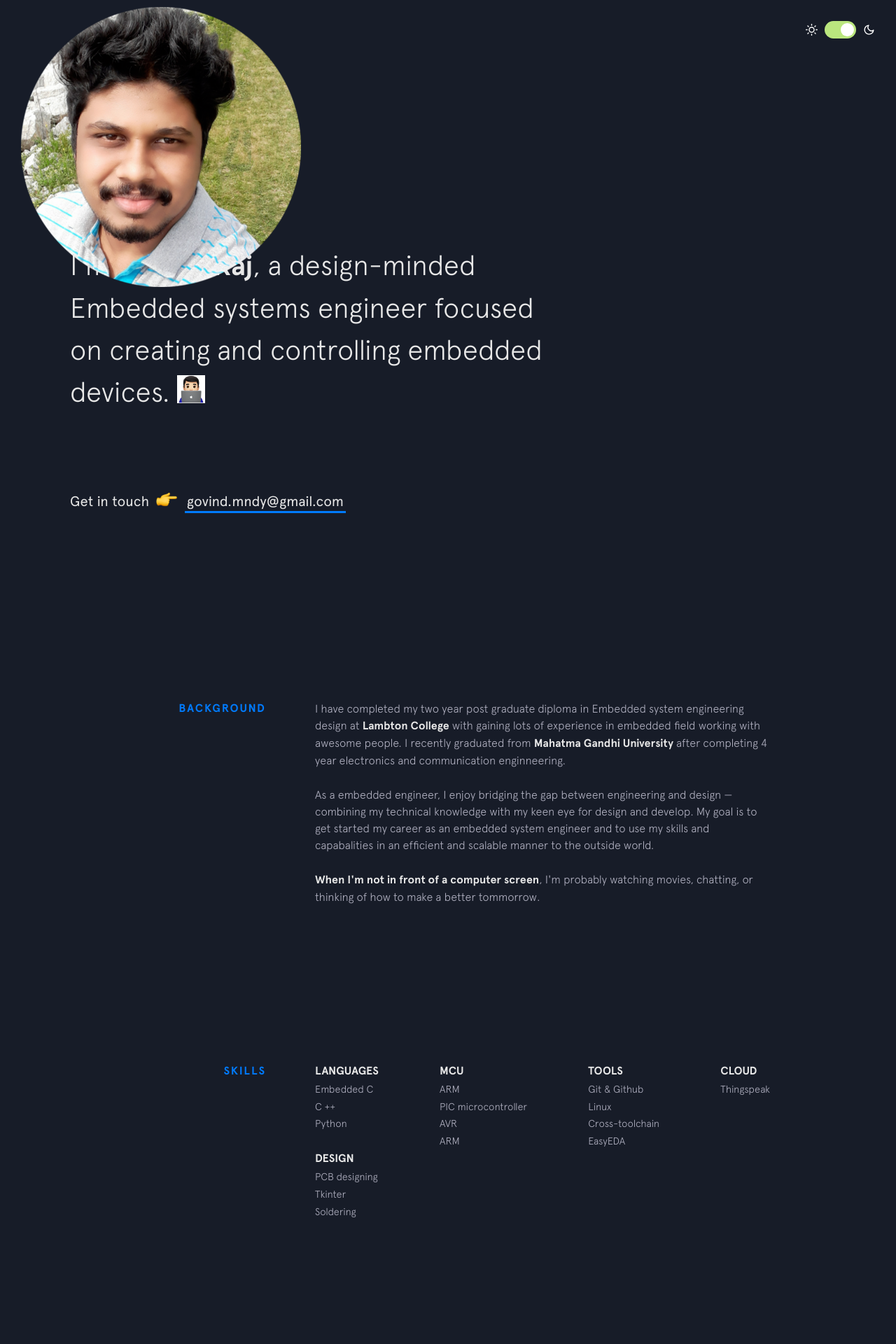
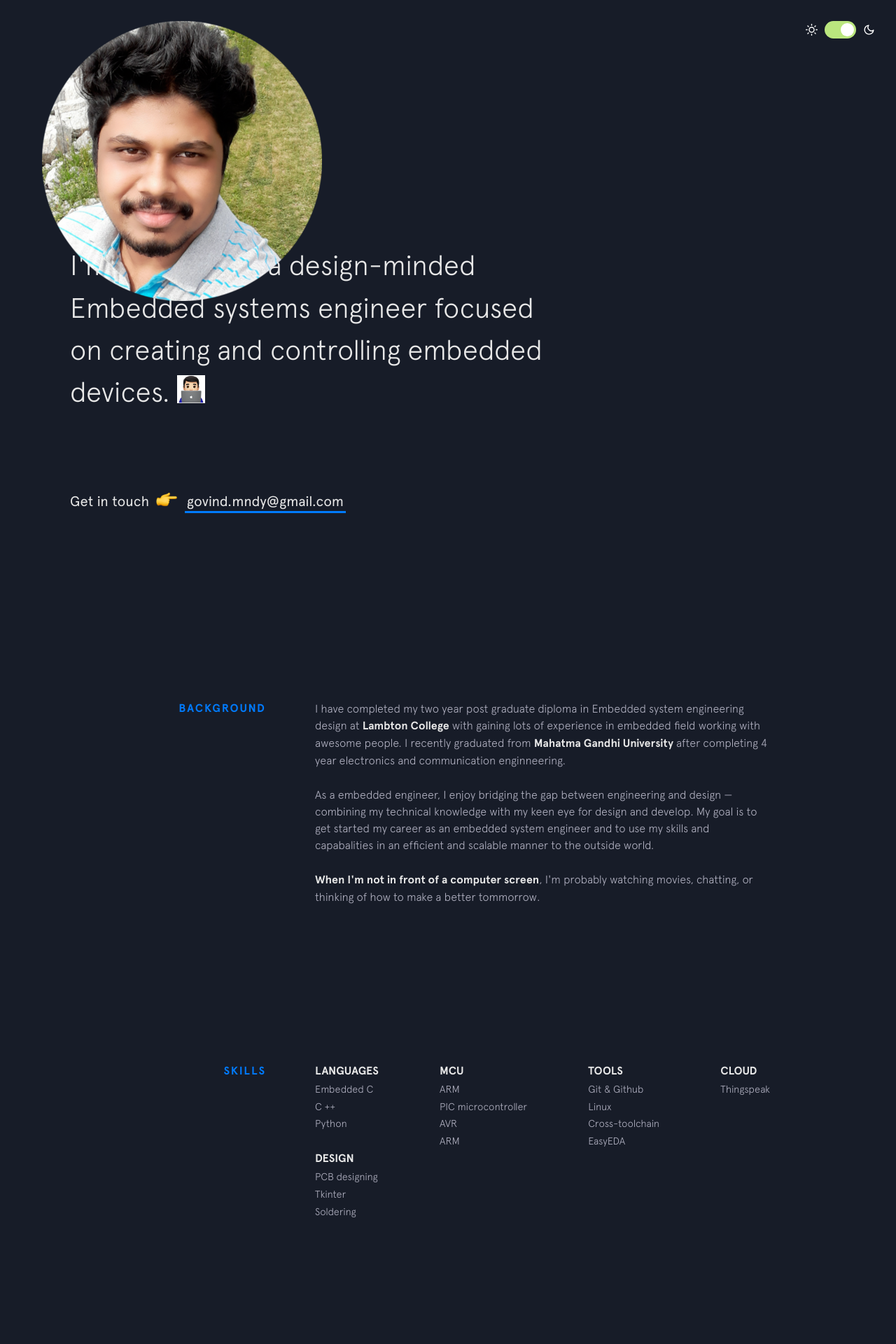
Before and after one commit to gov466/gov466.github.io, a Jekyll site: the page built from index.html, in a window 1280 px wide. Shown: the top 1920 px of the page at 70% size. Built offline with Jekyll 4.4.1, drawn with Linux system fonts in a browser that asks for light colours; nearby versions of some CDN libraries.

Commit message:
Update switch.html

```diff
--- a/_includes/switch.html
+++ b/_includes/switch.html
@@ -6,4 +6,4 @@
   </div>
   <div class="moon"></div>
 </div>
-<img src="{{site.baseurl}}/img/circle-cropped (1).png" style="position:absolute; top:10px; left:30px;" alt="">
+<img src="{{site.baseurl}}/img/circle-cropped (1).png" style="position:absolute; top:30px; left:60px;" alt="">
```
